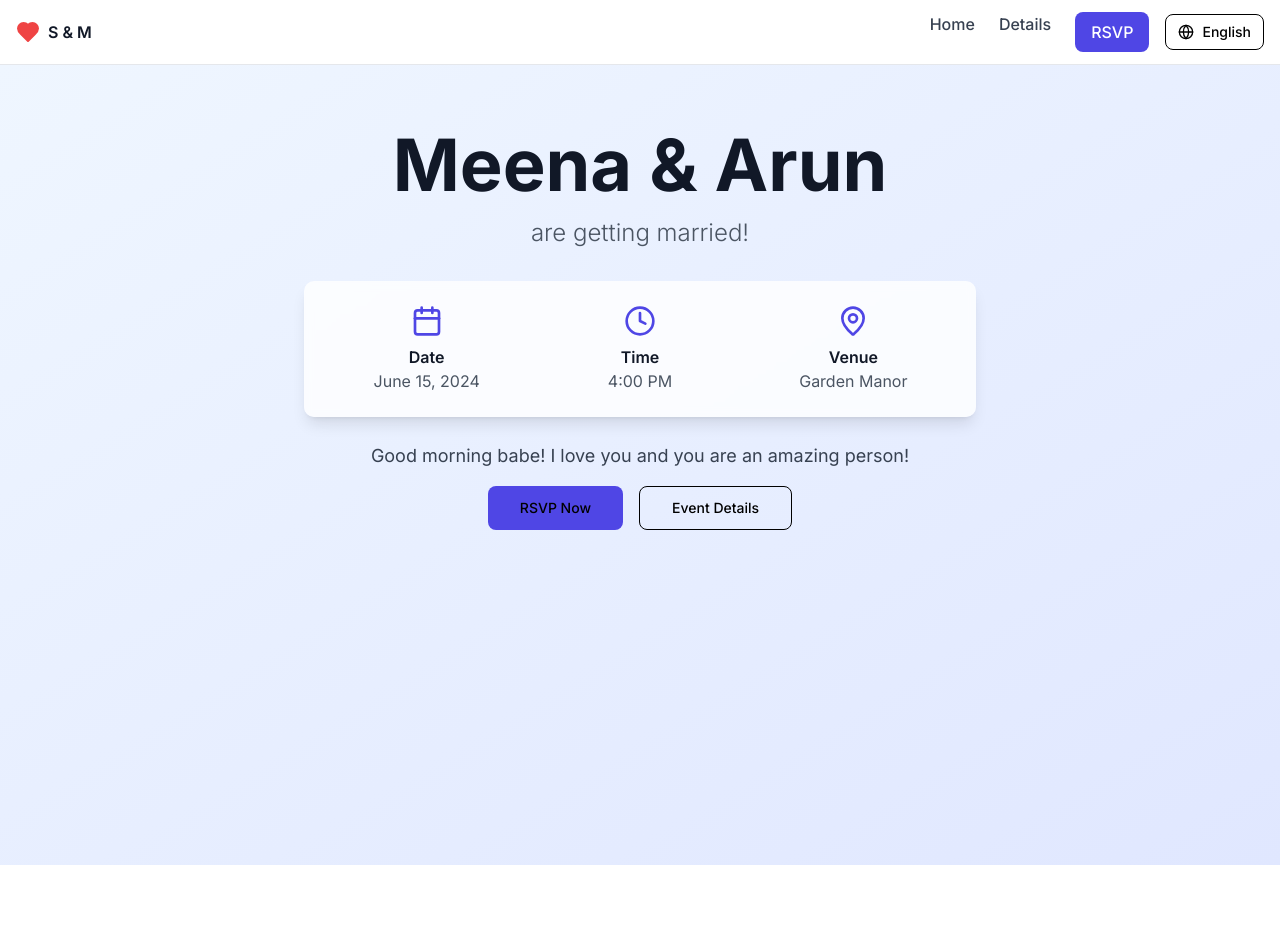
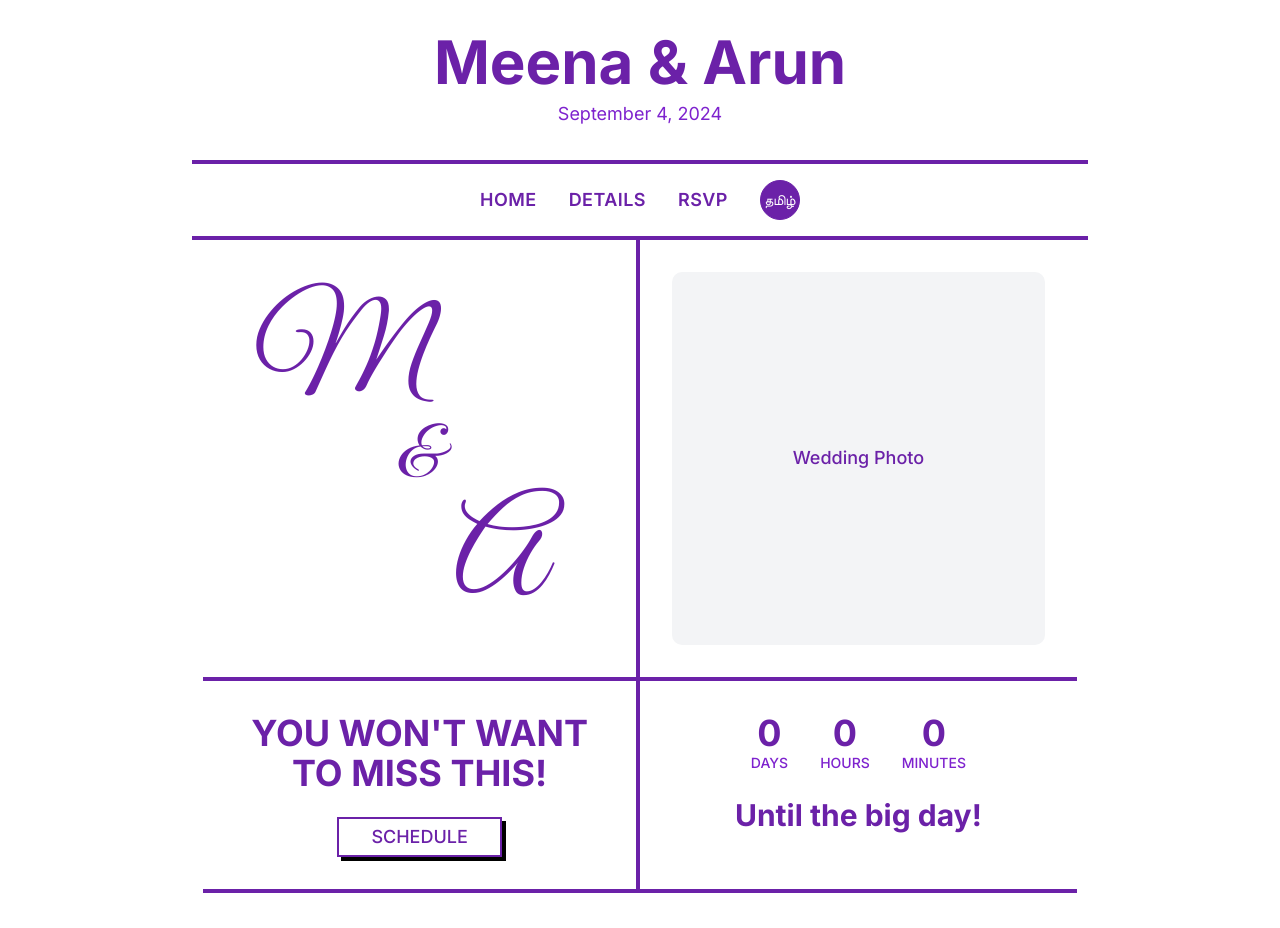
Before and after one commit to ArunBeCoding/rsvp, a Next.js app: page /en in a window 1280 px wide. Shown: the top 928 px of the page. Before the commit the page ends 865 px from the top, so only its background shows below. Built offline with nearby package versions, Linux system fonts and the light colour scheme.

Commit message:
change homepage layout

```diff
--- a/app/[lang]/layout.tsx
+++ b/app/[lang]/layout.tsx
@@ -10,7 +10,7 @@ import { LanguageSwitcher } from "@/components/language-switcher"
 const inter = Inter({ subsets: ["latin"] })
 
 export const metadata: Metadata = {
-  title: "Sarah & Michael's Wedding",
+  title: "Meena's and Arun's Wedding",
   description: "Join us for our special day - June 15, 2024",
 }
 
@@ -28,39 +28,86 @@ export default async function LangLayout({
   const { lang } = await params
   const dict = await getDictionary(lang)
 
+  // return (
+  //   <>
+  //     <nav className="bg-white/90 backdrop-blur-sm border-b border-gray-200 sticky top-0 z-50">
+  //       <div className="container mx-auto px-4">
+  //         <div className="flex items-center justify-between h-16">
+  //           <Link href={`/${lang}`} className="flex items-center space-x-2">
+  //             <Heart className="h-6 w-6 text-red-500 fill-current" />
+  //             <span className="font-semibold text-gray-900">S & M</span>
+  //           </Link>
+
+  //           <div className="flex items-center space-x-4">
+  //             <div className="flex space-x-6">
+  //               <Link href={`/${lang}`} className="text-gray-700 hover:text-indigo-600 transition-colors font-medium">
+  //                 {dict.nav.home}
+  //               </Link>
+  //               <Link
+  //                 href={`/${lang}/details`}
+  //                 className="text-gray-700 hover:text-indigo-600 transition-colors font-medium"
+  //               >
+  //                 {dict.nav.details}
+  //               </Link>
+  //               <Link
+  //                 href={`/${lang}/rsvp`}
+  //                 className="bg-indigo-600 text-white px-4 py-2 rounded-md hover:bg-indigo-700 transition-colors font-medium"
+  //               >
+  //                 {dict.nav.rsvp}
+  //               </Link>
+  //             </div>
+  //             <LanguageSwitcher currentLang={lang} />
+  //           </div>
+  //         </div>
+  //       </div>
+  //     </nav>
+  //     {children}
+  //   </>
+  // )
   return (
     <>
-      <nav className="bg-white/90 backdrop-blur-sm border-b border-gray-200 sticky top-0 z-50">
-        <div className="container mx-auto px-4">
-          <div className="flex items-center justify-between h-16">
-            <Link href={`/${lang}`} className="flex items-center space-x-2">
-              <Heart className="h-6 w-6 text-red-500 fill-current" />
-              <span className="font-semibold text-gray-900">S & M</span>
-            </Link>
+      {/* Header with Title */}
+      <header className="bg-white w-[70%] mx-auto text-center py-8 border-b-4 border-purple-800">
+        <h1 className="text-4xl md:text-6xl font-bold text-purple-800 mb-2">
+          {dict.home.title}
+        </h1>
+        <p className="text-lg text-purple-700">{dict.home.dateValue}</p>
+      </header>
 
-            <div className="flex items-center space-x-4">
-              <div className="flex space-x-6">
-                <Link href={`/${lang}`} className="text-gray-700 hover:text-indigo-600 transition-colors font-medium">
+      {/* Navigation Bar */}
+      <nav className="bg-white w-[70%] mx-auto border-b-4 border-purple-800">
+        <div className="mx-auto">
+          <div className="flex items-center justify-center py-4">
+
+            {/* Main Navigation Links */}
+            <div className="flex items-center space-x-8">
+              <Link
+                href={`/${lang}`}
+                className="text-purple-800 hover:text-purple-600 transition-colors font-semibold text-lg uppercase tracking-wide"
+              >
                 {dict.nav.home}
               </Link>
               <Link
                 href={`/${lang}/details`}
-                  className="text-gray-700 hover:text-indigo-600 transition-colors font-medium"
+                className="text-purple-800 hover:text-purple-600 transition-colors font-semibold text-lg uppercase tracking-wide"
               >
                 {dict.nav.details}
               </Link>
               <Link
                 href={`/${lang}/rsvp`}
-                  className="bg-indigo-600 text-white px-4 py-2 rounded-md hover:bg-indigo-700 transition-colors font-medium"
+                className="text-purple-800 hover:text-purple-600 transition-colors font-semibold text-lg uppercase tracking-wide"
               >
                 {dict.nav.rsvp}
               </Link>
-              </div>
+              {/* Language Switcher */}
+              <div className="ml-auto">
                 <LanguageSwitcher currentLang={lang} />
               </div>
             </div>
           </div>
+        </div>
       </nav>
+
       {children}
     </>
   )
--- a/app/[lang]/page.tsx
+++ b/app/[lang]/page.tsx
@@ -1,7 +1,80 @@
+// import { Button } from "@/components/ui/button"
+// import { Calendar, MapPin, Clock } from "lucide-react"
+// import Link from "next/link"
+// import { getDictionary } from "./dictionaries"
+
+// export default async function HomePage({
+//   params,
+// }: {
+//   params: Promise<{ lang: "en" | "ta" }>
+// }) {
+//   const { lang } = await params
+//   const dict = await getDictionary(lang)
+
+//   return (
+//     <div className="min-h-screen bg-gradient-to-br from-blue-50 to-indigo-100">
+//       <main className="container mx-auto px-4 py-16">
+//         <div className="text-center space-y-8">
+//           <div className="space-y-4">
+//             <h1 className="text-5xl md:text-7xl font-bold text-gray-900">{dict.home.title}</h1>
+//             <p className="text-xl md:text-2xl text-gray-600 font-light">{dict.home.subtitle}</p>
+//           </div>
+
+//           <div className="max-w-2xl mx-auto space-y-6">
+//             <div className="bg-white/80 backdrop-blur-sm rounded-lg p-6 shadow-lg">
+//               <div className="grid md:grid-cols-3 gap-4 text-center">
+//                 <div className="flex flex-col items-center space-y-2">
+//                   <Calendar className="h-8 w-8 text-indigo-600" />
+//                   <div>
+//                     <p className="font-semibold text-gray-900">{dict.home.date}</p>
+//                     <p className="text-gray-600">{dict.home.dateValue}</p>
+//                   </div>
+//                 </div>
+//                 <div className="flex flex-col items-center space-y-2">
+//                   <Clock className="h-8 w-8 text-indigo-600" />
+//                   <div>
+//                     <p className="font-semibold text-gray-900">{dict.home.time}</p>
+//                     <p className="text-gray-600">{dict.home.timeValue}</p>
+//                   </div>
+//                 </div>
+//                 <div className="flex flex-col items-center space-y-2">
+//                   <MapPin className="h-8 w-8 text-indigo-600" />
+//                   <div>
+//                     <p className="font-semibold text-gray-900">{dict.home.venue}</p>
+//                     <p className="text-gray-600">{dict.home.venueValue}</p>
+//                   </div>
+//                 </div>
+//               </div>
+//             </div>
+
+//             <div className="space-y-4">
+//               <p className="text-lg text-gray-700 leading-relaxed">{dict.home.description}</p>
+
+//               <div className="flex flex-col sm:flex-row gap-4 justify-center">
+//                 <Button asChild size="lg" className="bg-indigo-600 hover:bg-indigo-700">
+//                   <Link href={`/${lang}/rsvp`}>{dict.home.rsvpButton}</Link>
+//                 </Button>
+//                 <Button asChild variant="outline" size="lg">
+//                   <Link href={`/${lang}/details`}>{dict.home.detailsButton}</Link>
+//                 </Button>
+//               </div>
+//             </div>
+//           </div>
+//         </div>
+//       </main>
+//     </div>
+//   )
+// }
+
+
+// CLAUDE AI CODE
+
 import { Button } from "@/components/ui/button"
-import { Calendar, MapPin, Clock } from "lucide-react"
 import Link from "next/link"
 import { getDictionary } from "./dictionaries"
+import { Great_Vibes } from 'next/font/google'
+
+const elegantFont = Great_Vibes({subsets: ['latin'],weight: '400'})
 
 export default async function HomePage({
   params,
@@ -12,54 +85,106 @@ export default async function HomePage({
   const dict = await getDictionary(lang)
 
   return (
-    <div className="min-h-screen bg-gradient-to-br from-blue-50 to-indigo-100">
-      <main className="container mx-auto px-4 py-16">
-        <div className="text-center space-y-8">
-          <div className="space-y-4">
-            <h1 className="text-5xl md:text-7xl font-bold text-gray-900">{dict.home.title}</h1>
-            <p className="text-xl md:text-2xl text-gray-600 font-light">{dict.home.subtitle}</p>
+    <div className="min-h-screen bg-white">
+      <main className="container mx-auto px-4">
+        {/* Header Section */}
+        {/* <div className="text-center mb-12">
+          <h1 className="text-6xl md:text-8xl font-bold text-purple-800 mb-4">
+            {dict.home.title}
+          </h1>
+          <p className="text-xl text-purple-700">June 15, 2024</p>
+        </div> */}
+
+        {/* Main Grid with Shared Borders */}
+        <div className="w-[70%] mx-auto border-purple-800 grid grid-cols-1 md:grid-cols-2">
+          {/* Large Initials Container */}
+          <div className="p-12 flex items-center justify-center bg-white border-r-2 border-b-2 border-purple-800 md:border-r-4 md:border-b-4">
+            <div className="text-center">
+              <div className={`text-8xl md:text-9xl mr-40 font-bold text-purple-800 leading-none ${elegantFont.className}`}>
+                M
               </div>
-
-          <div className="max-w-2xl mx-auto space-y-6">
-            <div className="bg-white/80 backdrop-blur-sm rounded-lg p-6 shadow-lg">
-              <div className="grid md:grid-cols-3 gap-4 text-center">
-                <div className="flex flex-col items-center space-y-2">
-                  <Calendar className="h-8 w-8 text-indigo-600" />
-                  <div>
-                    <p className="font-semibold text-gray-900">{dict.home.date}</p>
-                    <p className="text-gray-600">{dict.home.dateValue}</p>
+              <div className={`text-6xl md:text-7xl font-bold text-purple-800 leading-none ${elegantFont.className}`}>
+                &
               </div>
-                </div>
-                <div className="flex flex-col items-center space-y-2">
-                  <Clock className="h-8 w-8 text-indigo-600" />
-                  <div>
-                    <p className="font-semibold text-gray-900">{dict.home.time}</p>
-                    <p className="text-gray-600">{dict.home.timeValue}</p>
-                  </div>
-                </div>
-                <div className="flex flex-col items-center space-y-2">
-                  <MapPin className="h-8 w-8 text-indigo-600" />
-                  <div>
-                    <p className="font-semibold text-gray-900">{dict.home.venue}</p>
-                    <p className="text-gray-600">{dict.home.venueValue}</p>
-                  </div>
+              <div className={`text-8xl md:text-9xl ml-40 font-bold text-purple-800 leading-none ${elegantFont.className}`}>
+                A
               </div>
             </div>
           </div>
 
-            <div className="space-y-4">
-              <p className="text-lg text-gray-700 leading-relaxed">{dict.home.description}</p>
+          {/* Photo Placeholder Container */}
+          <div className="p-8 bg-white border-b-2 border-purple-800 md:border-b-4">
+            <div className="aspect-square bg-gray-100 rounded-lg flex items-center justify-center">
+              <span className="text-purple-800 text-lg font-medium">
+                {dict.home.photoPlaceholder || "Wedding Photo"}
+              </span>
+            </div>
+          </div>
 
-              <div className="flex flex-col sm:flex-row gap-4 justify-center">
-                <Button asChild size="lg" className="bg-indigo-600 hover:bg-indigo-700">
-                  <Link href={`/${lang}/rsvp`}>{dict.home.rsvpButton}</Link>
-                </Button>
-                <Button asChild variant="outline" size="lg">
-                  <Link href={`/${lang}/details`}>{dict.home.detailsButton}</Link>
+          {/* Call to Action Container */}
+          <div className="p-8 bg-white text-center border-r-2 border-b-2 border-purple-800 md:border-r-4 md:border-b-4">
+            <h2 className="text-3xl md:text-4xl font-bold text-purple-800 mb-6 leading-tight">
+              YOU WON'T WANT TO MISS THIS!
+            </h2>
+            <Button
+              asChild
+              className="hover:bg-purple-800 hover:text-white rounded-none text-purple-800 border-2 ext-purple-800 px-8 py-3 text-lg font-medium border-purple-800"
+              style={{
+                boxShadow: '4px 4px 0px rgba(0, 0, 0, 1)'
+              }}
+            >
+              <Link href={`/${lang}/details`}>
+                SCHEDULE
+              </Link>
             </Button>
           </div>
+
+          {/* Countdown Container */}
+          <div className="p-8 bg-white text-center border-b-2 border-purple-800 md:border-b-4">
+            <div className="flex justify-center space-x-8 mb-6">
+              <div className="text-center">
+                <div className="text-4xl font-bold text-purple-800">0</div>
+                <div className="text-sm text-purple-700 font-medium">DAYS</div>
+              </div>
+              <div className="text-center">
+                <div className="text-4xl font-bold text-purple-800">0</div>
+                <div className="text-sm text-purple-700 font-medium">HOURS</div>
+              </div>
+              <div className="text-center">
+                <div className="text-4xl font-bold text-purple-800">0</div>
+                <div className="text-sm text-purple-700 font-medium">MINUTES</div>
               </div>
             </div>
+            <h3 className="text-2xl md:text-3xl font-bold text-purple-800">
+              Until the big day!
+            </h3>
+          </div>
+
+          {/* RSVP Container */}
+          <div className="p-8 bg-white text-center border-b-2 border-purple-800 md:border-b-4 md:col-span-2">
+            <h2 className="text-4xl md:text-5xl font-bold text-purple-800 mb-6">
+              ARE YOU COMING?
+            </h2>
+            <Button
+              asChild
+              className="hover:bg-purple-800 hover:text-white rounded-none text-purple-800 px-12 py-4 text-xl font-medium border-2 border-purple-800"
+              style={{
+                boxShadow: '4px 4px 0px rgba(0, 0, 0, 1)'
+              }}
+            >
+              <Link href={`/${lang}/rsvp`}>
+                RSVP
+              </Link>
+            </Button>
+          </div>
+
+          {/* Wedding Party Container
+          <div className="p-8 bg-white text-center md:col-span-2">
+            <h2 className="text-4xl md:text-5xl font-bold text-purple-800">
+              OUR WEDDING PARTY
+            </h2>
+          </div> */}
+
         </div>
       </main>
     </div>
--- a/components/language-switcher.tsx
+++ b/components/language-switcher.tsx
@@ -24,25 +24,19 @@ export function LanguageSwitcher({ currentLang }: { currentLang: string }) {
   const currentLanguage = languages.find((lang) => lang.code === currentLang) || languages[0]
 
   return (
-    <DropdownMenu>
-      <DropdownMenuTrigger asChild>
-        <Button variant="outline" size="sm" className="gap-2">
-          <Globe className="h-4 w-4" />
-          <span className="hidden sm:inline">{currentLanguage.nativeName}</span>
-        </Button>
-      </DropdownMenuTrigger>
-      <DropdownMenuContent align="end">
-        {languages.map((language) => (
-          <DropdownMenuItem
-            key={language.code}
-            onClick={() => switchLanguage(language.code)}
-            className={currentLang === language.code ? "bg-gray-100" : ""}
-          >
-            <span className="font-medium">{language.nativeName}</span>
-            <span className="text-sm text-gray-500 ml-2">({language.name})</span>
-          </DropdownMenuItem>
-        ))}
-      </DropdownMenuContent>
-    </DropdownMenu>
+    <Button
+      variant="outline"
+      size="sm"
+      className="gap-2 rounded-full w-10 h-10 p-0 flex items-center justify-center bg-purple-800 border-purple-800 text-white"
+      onClick={() => {
+        // Switch to the opposite language
+        const newLang = currentLang === 'en' ? 'ta' : 'en';
+        switchLanguage(newLang);
+      }}
+    >
+      <span className="hidden sm:inline">
+        {currentLang === 'en' ? 'தமிழ்' : 'en'}
+      </span>
+    </Button>
   )
 }
--- a/dictionaries/en.json
+++ b/dictionaries/en.json
@@ -10,7 +10,7 @@
     "date": "Date",
     "time": "Time",
     "venue": "Venue",
-    "dateValue": "June 15, 2024",
+    "dateValue": "September 4, 2024",
     "timeValue": "4:00 PM",
     "venueValue": "Garden Manor",
     "description": "Good morning babe! I love you and you are an amazing person!",
--- a/dictionaries/ta.json
+++ b/dictionaries/ta.json
@@ -5,12 +5,12 @@
     "rsvp": "பதில் அளிக்கவும்"
   },
   "home": {
-    "title": "மீனாவும் அருண் ",
+    "title": "மீனா மற்றும் அருண்",
     "subtitle": "திருமணம் செய்து கொள்கிறார்கள்!",
     "date": "தேதி",
     "time": "நேரம்",
     "venue": "இடம்",
-    "dateValue": "ஜூன் 15, 2024",
+    "dateValue": "ஆவணி 19, 2024",
     "timeValue": "மாலை 4:00 மணி",
     "venueValue": "கார்டன் மேனர்",
     "description": "காலை வணக்கம் காதலியே! நான் உன்னை காதலிக்கிறேன், நீ ஒரு சூப்பர் ஃபிகர்!",
```
Lines whose indentation alone changed are shown as unchanged.
